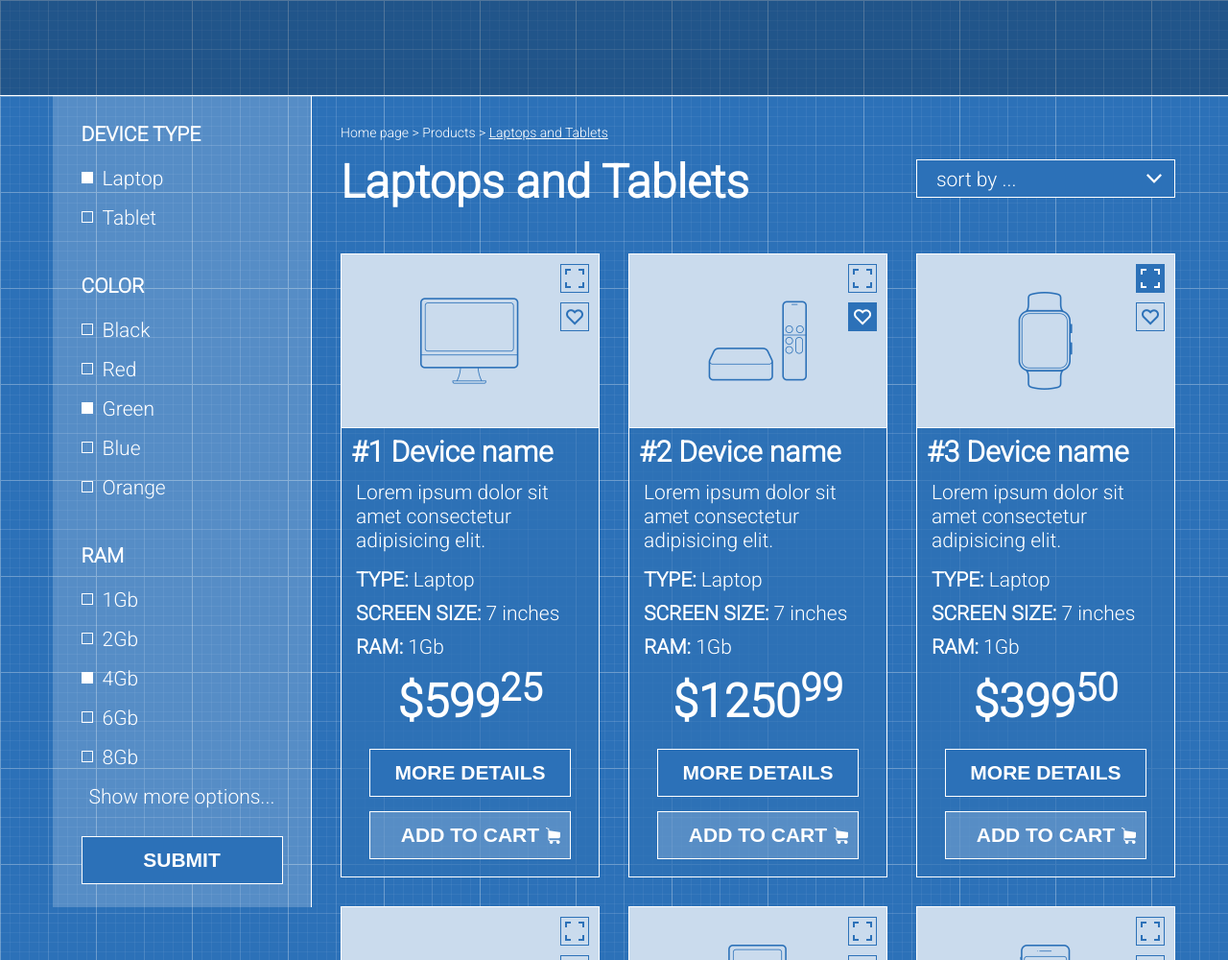
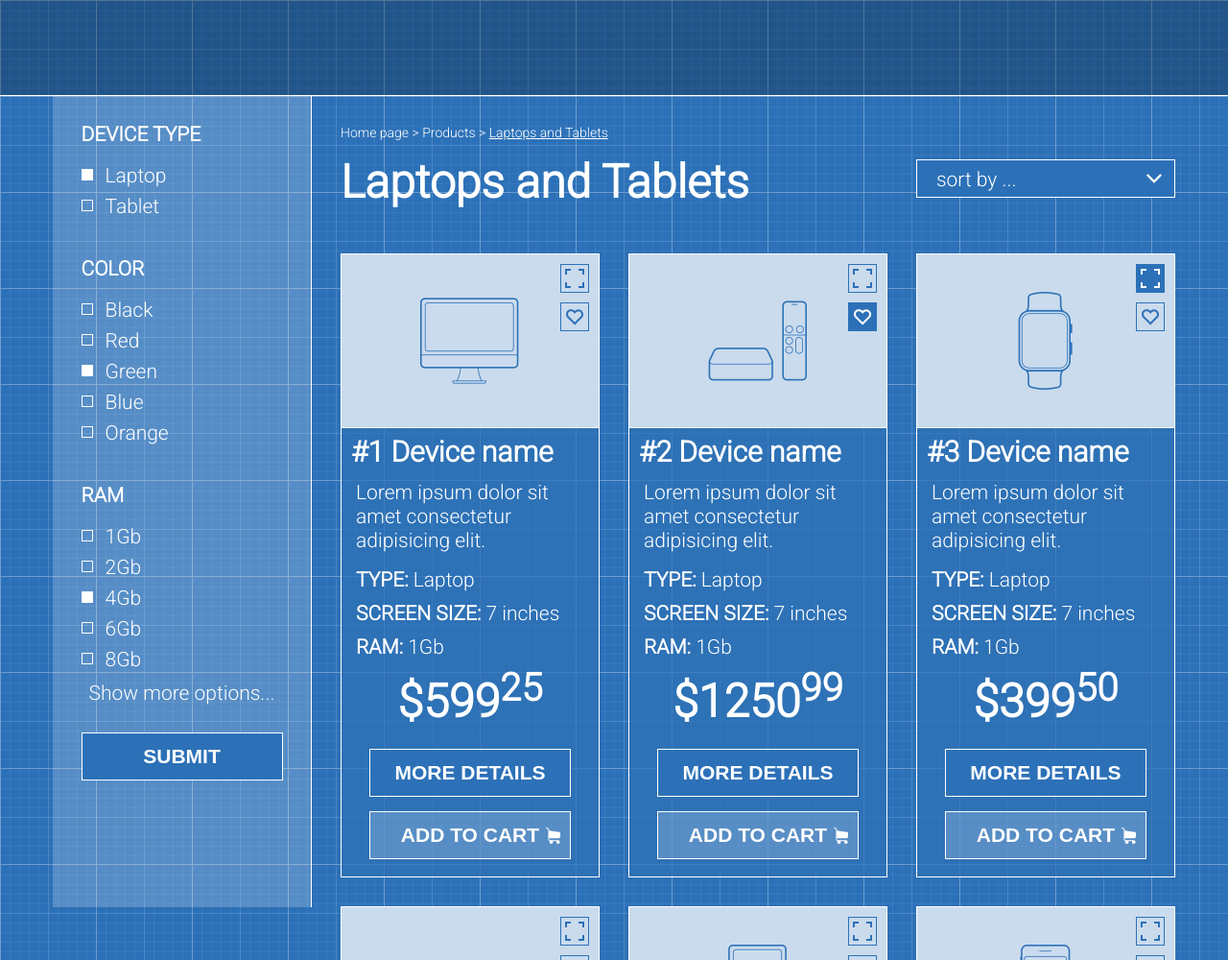
Before and after one commit to serhiiparkho/demoshop-project, a plain HTML site: page index.html in a window 1280 px wide. Shown: the part 400-1400 px from the top of the page at 96% size. Drawn offline with Linux system fonts and the light colour scheme.

Commit message:
checkboxes fixed

```diff
--- a/index.html
+++ b/index.html
@@ -74,93 +74,57 @@
                     <div class="aside">
                         <form action="" class="fiture-form">
                             <div class="fiture-type">DEVICE TYPE</div>
-                            <div class="fiture-block">
-                                <div class="fiture-chk">
+                            <div class="check-box">
                                   <input type="checkbox" id="chk-lap" checked>
-                                  <label for="chk-lap"></label>
-                                </div>
-                                <div class="fiture">Laptop</div>
+                                  <label for="chk-lap"><div class="label-text">Laptop</div></label>
                              </div>
-                             <div class="fiture-block">
-                                <div class="fiture-chk">
+                             <div class="check-box">
                                   <input type="checkbox" id="chk-tab">
-                                  <label for="chk-tab"></label>
-                                </div>
-                                <div class="fiture">Tablet</div>
+                                  <label for="chk-tab"><div class="label-text">Tablet</div></label>
                              </div>
                              <div class="fb"></div>
                             <div class="fiture-type">COLOR</div>
-                            <div class="fiture-block">
-                                <div class="fiture-chk">
+                            <div class="check-box">
                                   <input type="checkbox" id="chk-black">
-                                  <label for="chk-black"></label>
-                                </div>
-                                <div class="fiture">Black</div>
+                                  <label for="chk-black"><div class="label-text">Black</div></label>
                              </div>
-                             <div class="fiture-block">
-                                <div class="fiture-chk">
+                             <div class="check-box">
                                   <input type="checkbox" id="chk-red">
-                                  <label for="chk-red"></label>
-                                </div>
-                                <div class="fiture">Red</div>
+                                  <label for="chk-red"><div class="label-text">Red</div></label>
                              </div>
-                             <div class="fiture-block">
-                                <div class="fiture-chk">
+                             <div class="check-box">
                                   <input type="checkbox" id="chk-green" checked>
-                                  <label for="chk-green"></label>
-                                </div>
-                                <div class="fiture">Green</div>
+                                  <label for="chk-green"><div class="label-text">Green</div></label>
                              </div>
-                             <div class="fiture-block">
-                                <div class="fiture-chk">
+                             <div class="check-box">
                                   <input type="checkbox" id="chk-blue">
-                                  <label for="chk-blue"></label>
-                                </div>
-                                <div class="fiture">Blue</div>
+                                  <label for="chk-blue"><div class="label-text">Blue</div></label>
                              </div>
-                             <div class="fiture-block">
-                                <div class="fiture-chk">
+                             <div class="check-box">
                                   <input type="checkbox" id="chk-org">
-                                  <label for="chk-org"></label>
-                                </div>
-                                <div class="fiture">Orange</div>
+                                  <label for="chk-org"><div class="label-text">Orange</div></label>
                              </div>
                              <div class="fb"></div>
                              <div class="fiture-type">RAM</div>
-                             <div class="fiture-block">
-                                 <div class="fiture-chk">
+                             <div class="check-box">
                                    <input type="checkbox" id="chk-1gb">
-                                   <label for="chk-1gb"></label>
-                                 </div>
-                                 <div class="fiture">1Gb</div>
+                                   <label for="chk-1gb"><div class="label-text">1Gb</div></label>
                               </div>
-                              <div class="fiture-block">
-                                 <div class="fiture-chk">
+                              <div class="check-box">
                                    <input type="checkbox" id="chk-2gb">
-                                   <label for="chk-2gb"></label>
-                                 </div>
-                                 <div class="fiture">2Gb</div>
+                                   <label for="chk-2gb"><div class="label-text">2Gb</div></label>
                               </div>
-                              <div class="fiture-block">
-                                 <div class="fiture-chk">
+                              <div class="check-box">
                                    <input type="checkbox" id="chk-4gb" checked>
-                                   <label for="chk-4gb"></label>
-                                 </div>
-                                 <div class="fiture">4Gb</div>
+                                   <label for="chk-4gb"><div class="label-text">4Gb</div></label>
                               </div>
-                              <div class="fiture-block">
-                                 <div class="fiture-chk">
+                              <div class="check-box">
                                    <input type="checkbox" id="chk-6gb">
-                                   <label for="chk-6gb"></label>
-                                 </div>
-                                 <div class="fiture">6Gb</div>
+                                   <label for="chk-6gb"><div class="label-text">6Gb</div></label>
                               </div>
-                              <div class="fiture-block">
-                                 <div class="fiture-chk">
+                              <div class="check-box">
                                    <input type="checkbox" id="chk-8gb">
-                                   <label for="chk-8gb"></label>
-                                 </div>
-                                 <div class="fiture">8Gb</div>
+                                   <label for="chk-8gb"><div class="label-text">8Gb</div></label>
                               </div>
                               <div class="more-ops">Show more options...</div>
                         <button class="submit-btn">SUBMIT</button>
@@ -185,7 +149,7 @@
                                 <div class="sort-by">
                                     sort by ...
                                     <ul class="sort-list">
-                                        <li>sort ny name</li>
+                                        <li>sort by name</li>
                                         <li>sort by date</li>
                                         <li>sort by popularity</li>
                                     </ul>
--- a/style.css
+++ b/style.css
@@ -214,19 +214,16 @@
     font-weight: bold;
     margin-bottom: 25px;
   }
-  .fiture-block{
+  .check-box{
     position: relative;
     margin-bottom: 20px;
   }
-  .fiture-chk{
+  .label-text{
     position: absolute;
-    top: 3px;
-    float: left;
-  }
-  .fiture{
+    left: 25px;
+    top: -3px;
     color: white;
     font-size: 21px;
-    padding-left: 22px;
   }
   .more-ops{
     color: white;
```
